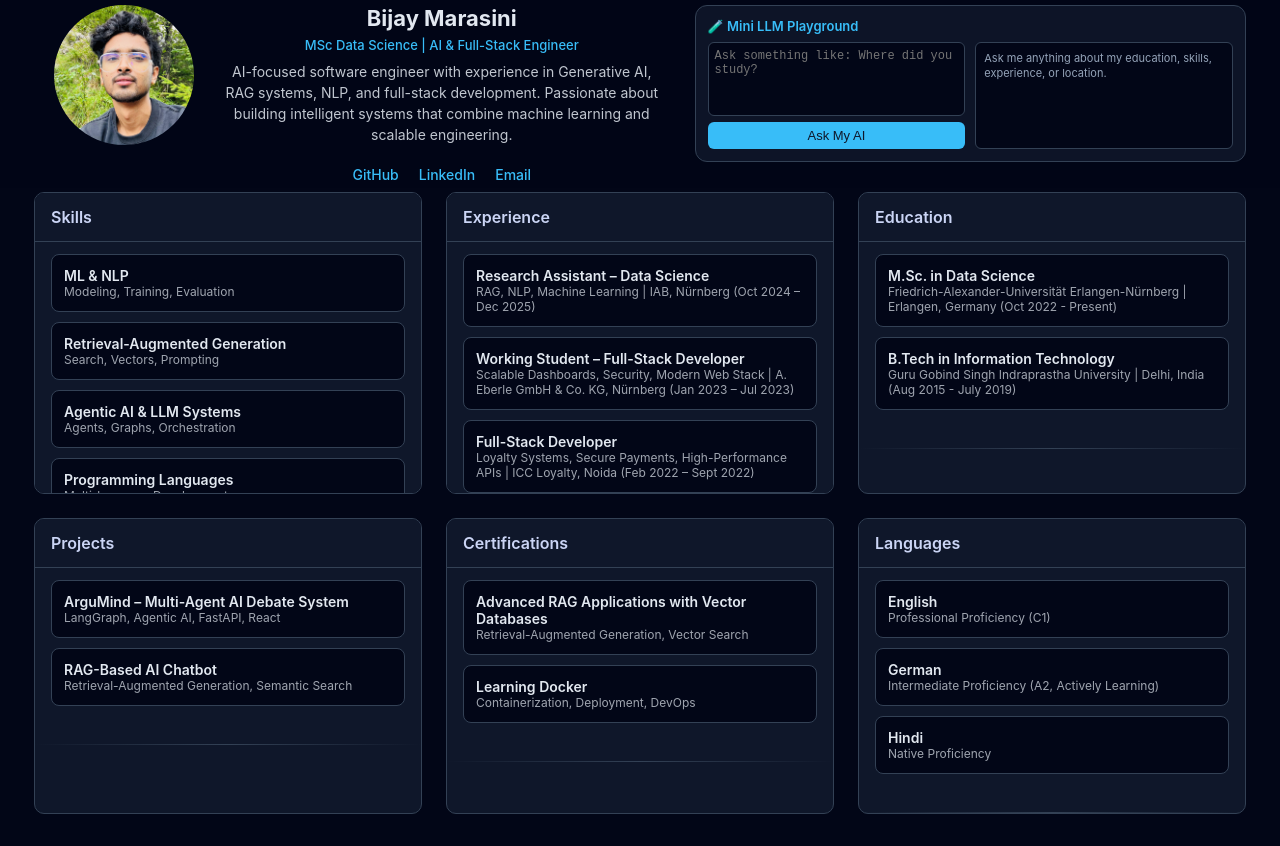
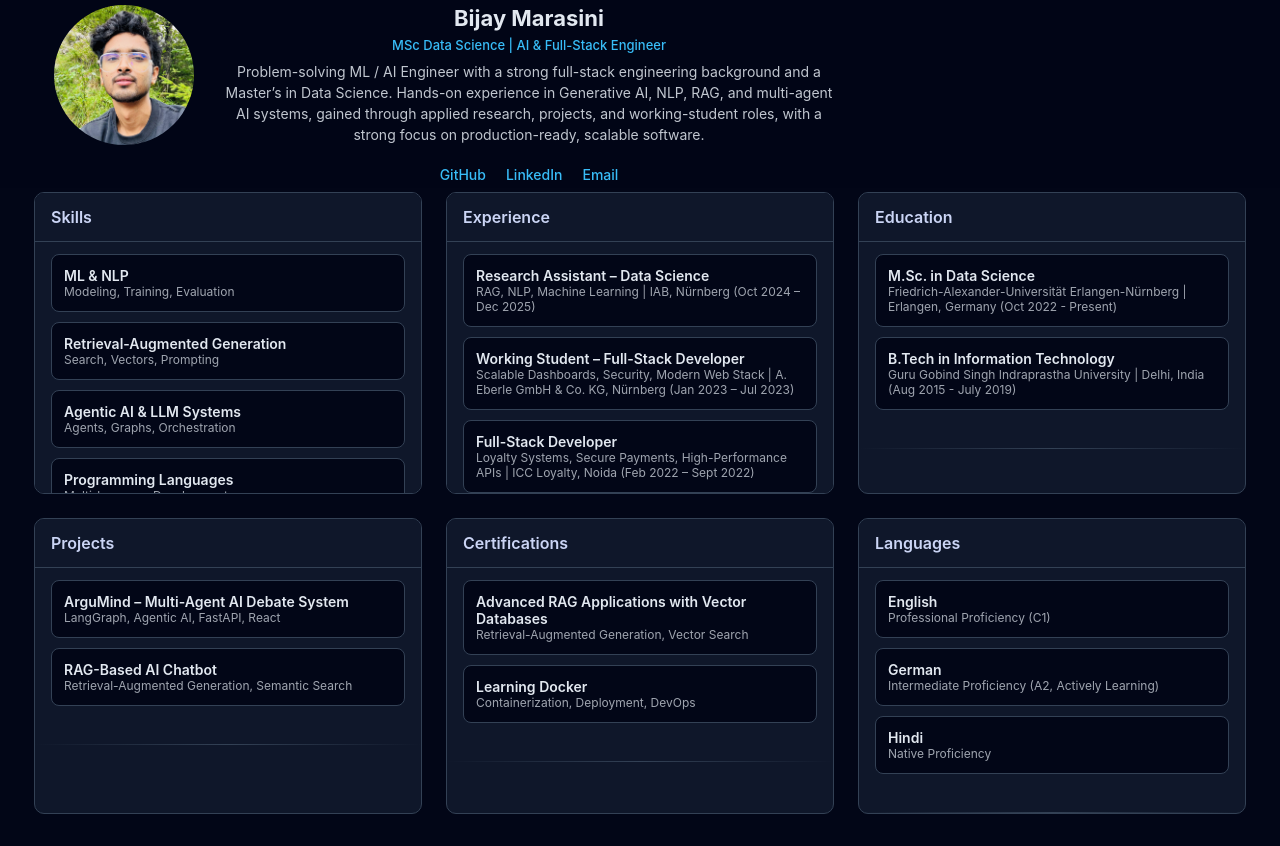
Before and after one commit to BIJAYS09/portfolio-frontend, a React (Create React App) app in the folder frontend/: page / in a window 1280 px wide. Built offline with nearby package versions, Linux system fonts and the light colour scheme.

Commit message:
llm playground removed

```diff
--- a/frontend/src/components/ProfileHeader.js
+++ b/frontend/src/components/ProfileHeader.js
@@ -1,33 +1,6 @@
-import { useState } from "react";
 import profileImg from "../profile.jpg";
 
-
 export default function ProfileHeader() {
-  // 🔹 States for Playground
-  const [prompt, setPrompt] = useState("");
-  const [response, setResponse] = useState("");
-
-  // 🔹 Function that talks to your Flask backend
-  const runPrompt = async () => {
-    if (!prompt.trim()) {
-      setResponse("⚠️ Please ask something about me.");
-      return;
-    }
-
-    try {
-      const res = await fetch("https://portfolio-backend-bje5.onrender.com/api/ask", {
-        method: "POST",
-        headers: { "Content-Type": "application/json" },
-        body: JSON.stringify({ question: prompt }),
-      });
-
-      const data = await res.json();
-      setResponse(data.answer);
-    } catch (error) {
-      setResponse("❌ Backend not reachable. Start your Flask server.");
-    }
-  };
-
   return (
     <div className="profile-header-wrapper">
       <div className="profile-header">
@@ -49,9 +22,8 @@ export default function ProfileHeader() {
             </p>
 
             <p className="profile-summary">
-              AI-focused software engineer with experience in Generative AI, RAG systems,
-              NLP, and full-stack development. Passionate about building intelligent systems
-              that combine machine learning and scalable engineering.
+              Problem-solving ML / AI Engineer with a strong full-stack engineering background and a Master’s in Data Science. Hands-on experience in Generative AI, NLP, RAG, and multi-agent
+AI systems, gained through applied research, projects, and working-student roles, with a strong focus on production-ready, scalable software.
             </p>
 
             <div className="profile-links">
@@ -70,33 +42,6 @@ export default function ProfileHeader() {
           </div>
         </div>
 
-        {/* RIGHT BLOCK – REAL LLM PLAYGROUND */}
-        <div className="header-playground">
-          <div className="playground-title">🧪 Mini LLM Playground</div>
-
-          <div className="playground-body">
-            {/* LEFT: Input */}
-            <div className="playground-left">
-              <textarea
-                className="playground-input"
-                placeholder="Ask something like: Where did you study?"
-                value={prompt}
-                onChange={(e) => setPrompt(e.target.value)}
-              />
-
-              <button className="playground-run" onClick={runPrompt}>
-                Ask My AI
-              </button>
-            </div>
-
-            {/* RIGHT: Output */}
-            <div className="playground-output">
-              {response || "Ask me anything about my education, skills, experience, or location."}
-            </div>
-          </div>
-        </div>
-
-
       </div>
     </div>
   );
--- /dev/null
+++ b/package.json
@@ -0,0 +1,5 @@
+{
+  "dependencies": {
+    "react-icons": "^5.5.0"
+  }
+}
```
Also changed, not shown: frontend/src/styles.css (line endings or trailing spaces), 1 other file (tests, documents, lock files or other folders).
